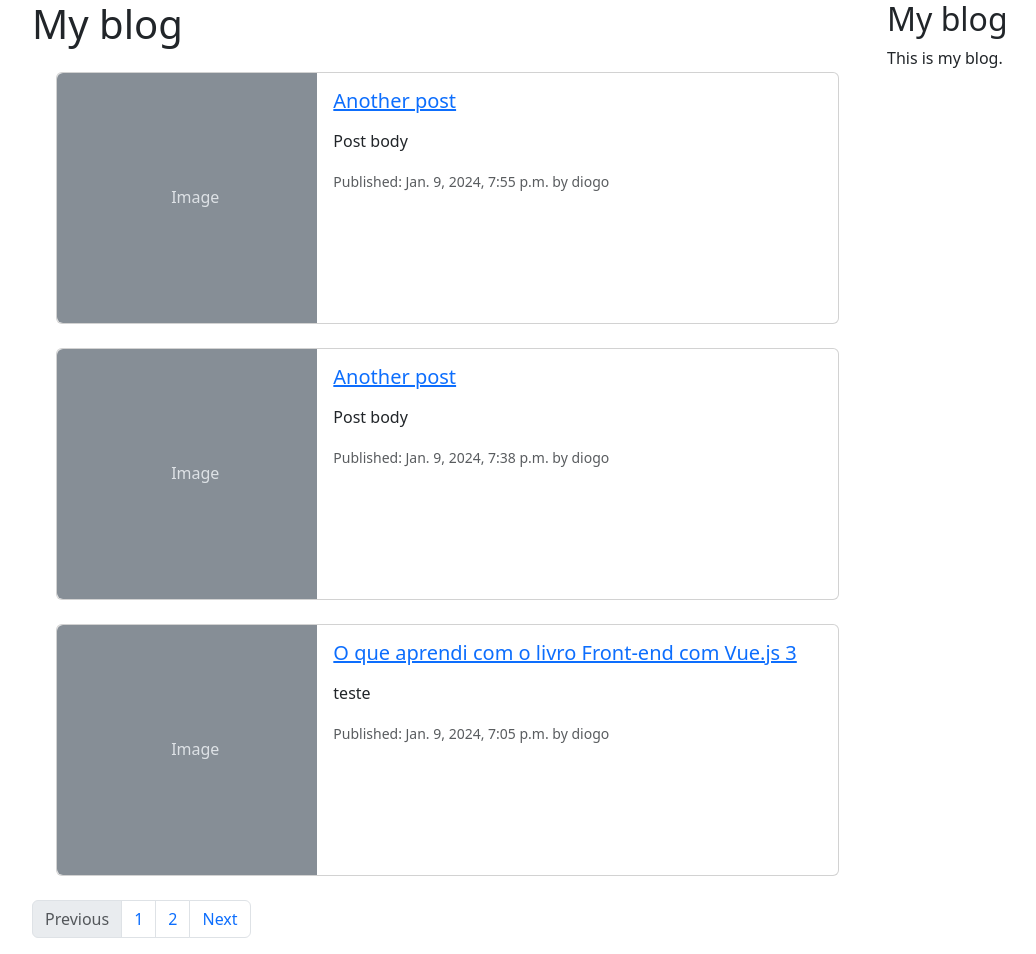
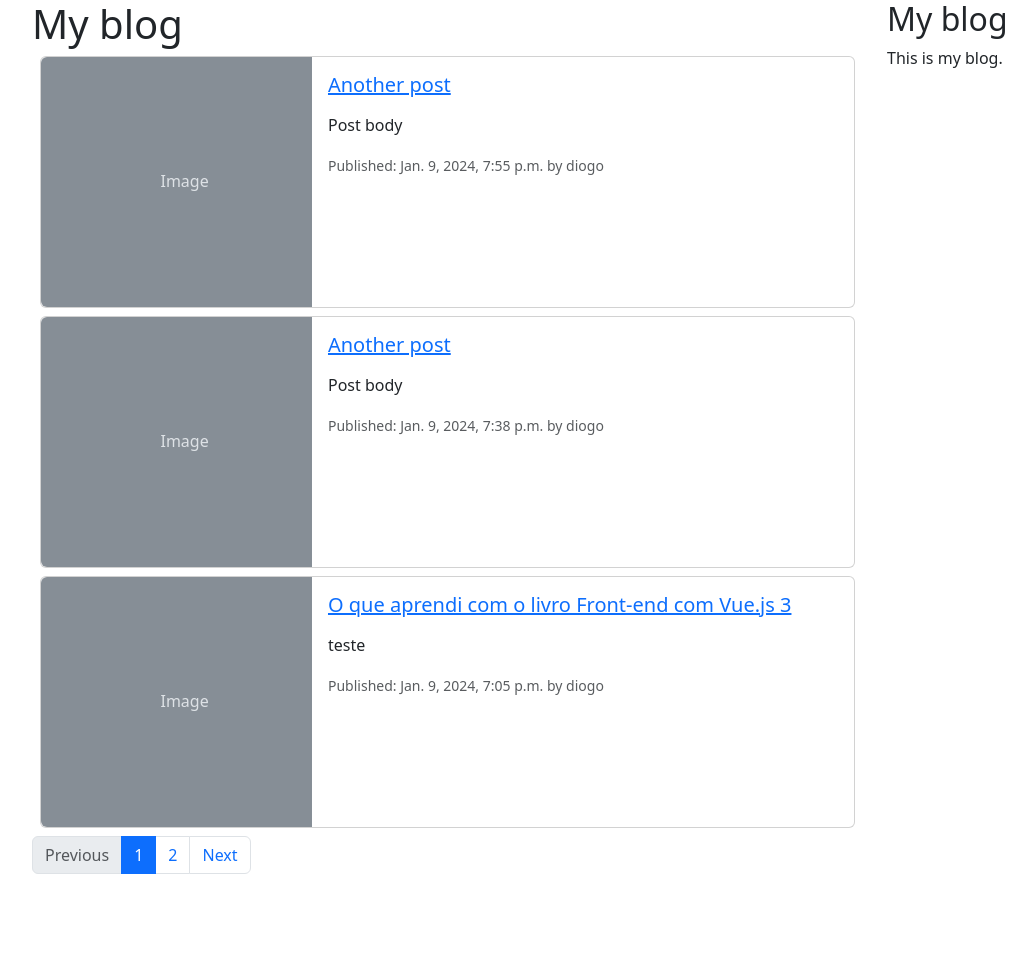
Before and after one commit to DiogoSantosSilva/simple-blog, a Django app: page /blog/ in a window 1280 px wide. Shown: the whole page, without its empty margins (50-1086 px from the left). After the commit the page ends 874 px from the top, so only its background shows below. Run offline with Django 3.2, Linux system fonts and the light colour scheme; data comes from the database, SQL or seed files in the repository.

Commit message:
change pagination

```diff
--- a/blog/templates/blog/post/list.html
+++ b/blog/templates/blog/post/list.html
@@ -5,7 +5,7 @@
 {% block content %}
     <h1> My blog </h1>
     {% for post in posts %}
-        <div class="card m-4">
+        <div class="card m-2">
             <div class="row g-0">
                 <div class="col-md-4">
                     <svg class="bd-placeholder-img img-fluid rounded-start" width="100%" height="250" xmlns="http://www.w3.org/2000/svg" role="img" aria-label="Placeholder: Image" preserveAspectRatio="xMidYMid slice" focusable="false"><title>Placeholder</title><rect width="100%" height="100%" fill="#868e96"></rect><text x="50%" y="50%" fill="#dee2e6" dy=".3em" dx="-1em">Image</text></svg>
--- a/blog/templates/pagination.html
+++ b/blog/templates/pagination.html
@@ -11,7 +11,15 @@
         {% endif %}
 
         {% for number in page.paginator.page_range %}
-            <li class="page-item"><a class="page-link" href="?page={{ number }}">{{ number }}</a></li>
+            {% if number == page.number %}
+                <li class="page-item active">
+                    <span class="page-link">{{ number }}</span>
+                </li>
+            {% else %}
+                <li class="page-item">
+                    <a class="page-link" href="?page={{ number }}">{{ number }}</a>
+                </li>
+            {% endif %}
         {% endfor %}
 
         {% if page.has_next %}
```
Also changed, not shown: blog/forms.py (added, +8 -0 lines).
